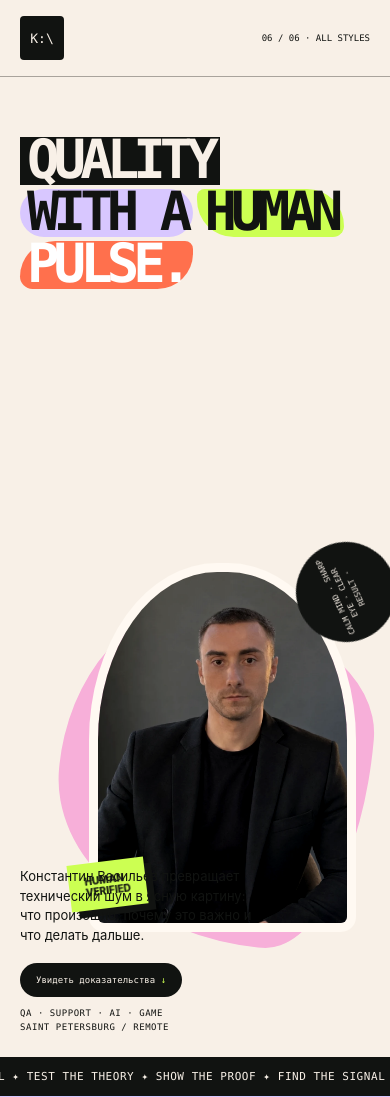
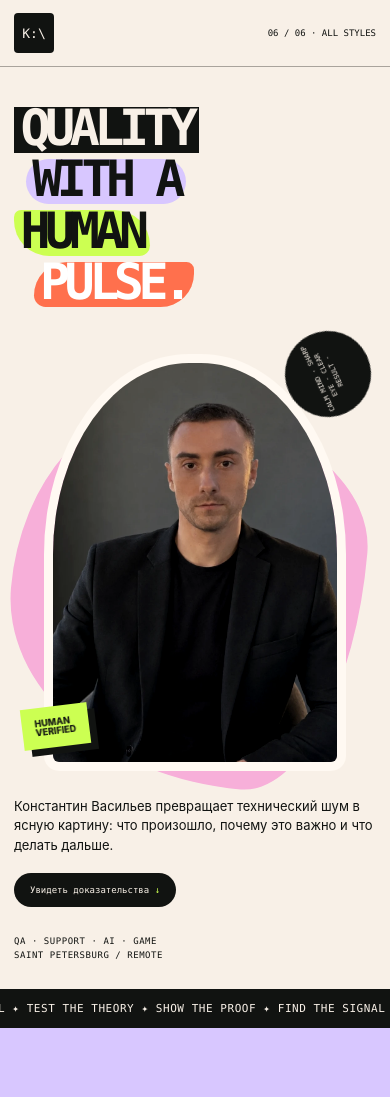
Before and after one commit to Kezerio/kezerio-qa-portfolio, a plain HTML site: page concepts/06-human-in-motion.html in a window 390 px wide. Shown: the top 1097 px of the page. Drawn offline with Linux system fonts and the light colour scheme.

Commit message:
Fix mobile and 200 percent zoom layout

```diff
--- a/concepts/concepts.css
+++ b/concepts/concepts.css
@@ -407,6 +407,8 @@ button, input { font: inherit; }
   color: var(--fusion-ink);
   background: var(--fusion-cream);
   font-family: var(--sans);
+  min-width: 0;
+  overflow-x: hidden;
 }
 .fusion-progress { position: fixed; z-index: 100; top: 0; left: 0; right: 0; height: 5px; pointer-events: none; }
 .fusion-progress i { display: block; width: 0; height: 100%; background: linear-gradient(90deg, var(--fusion-lime), var(--fusion-coral), var(--fusion-lilac), var(--fusion-blue)); }
@@ -558,45 +560,151 @@ button, input { font: inherit; }
   .final-contact-facts { grid-template-columns: 1fr 1fr; }
 }
 
+/* Reflow mode for tablets and desktop browsers enlarged to 200% */
+@media (max-width: 1000px) {
+  .fusion-nav, .final-nav { padding: 18px 3vw; grid-template-columns: 1fr auto; }
+  .fusion-nav nav { display: none; }
+
+  .fusion-hero {
+    display: flex;
+    min-height: 0;
+    padding: 52px 4vw 34px;
+    align-items: stretch;
+    flex-direction: column;
+  }
+  .fusion-hero__headline {
+    order: 1;
+    width: 100%;
+    margin: 0;
+    align-content: initial;
+    align-items: flex-start;
+    flex-direction: column;
+    flex-wrap: nowrap;
+    gap: 8px;
+    transform: rotate(-.6deg);
+  }
+  .fusion-word {
+    max-width: 100%;
+    font-size: clamp(50px, 9.5vw, 90px);
+    line-height: .82;
+    overflow-wrap: anywhere;
+  }
+  .fusion-word:nth-child(2) { margin-left: 7vw; }
+  .fusion-word:nth-child(3) { margin-left: 2vw; }
+  .fusion-word:nth-child(4) { margin-left: 11vw; }
+  .fusion-hero__portrait {
+    position: relative;
+    order: 2;
+    width: min(72vw, 440px);
+    right: auto;
+    bottom: auto;
+    margin: 42px auto 28px;
+    flex: 0 0 auto;
+  }
+  .fusion-hero__bottom {
+    position: relative;
+    order: 3;
+    width: min(760px, 100%);
+    left: auto;
+    right: auto;
+    bottom: auto;
+    margin: 0 auto;
+    align-items: flex-start;
+  }
+  .fusion-hero__note {
+    position: relative;
+    order: 4;
+    left: auto;
+    bottom: auto;
+    margin: 32px 0 0;
+  }
+
+  .fusion-projects { grid-template-columns: 1fr; }
+  .fusion-project, .fusion-project:first-child { grid-column: auto; }
+  .fusion-project h3,
+  .fusion-manifesto h2,
+  .fusion-section-head h2,
+  .fusion-story__copy h2,
+  .fusion-tools h2,
+  .fusion-contact h2 { overflow-wrap: anywhere; }
+  .fusion-manifesto h2 { line-height: .94; }
+  .fusion-section-head h2 { line-height: .9; }
+  .fusion-project h3 { line-height: .82; }
+  .fusion-story__copy h2 { line-height: .9; }
+  .fusion-tools h2 { line-height: .92; }
+  .fusion-contact h2 { line-height: .9; }
+}
+
 @media (max-width: 720px) {
   .fusion-nav { padding: 16px 20px; grid-template-columns: 1fr 1fr; }
   .fusion-nav nav { display: none; }
   .final-nav__contact { display: none; }
-  .fusion-hero { min-height: 980px; padding: 60px 20px 25px; }
-  .fusion-hero__headline { width: 100%; margin: 0; gap: 4px; }
-  .fusion-word { font-size: 54px; }
-  .fusion-hero__portrait { width: 76vw; right: 5vw; bottom: 125px; }
+  .fusion-hero { min-height: 0; padding: 48px 20px 28px; }
+  .fusion-hero__headline { width: 100%; margin: 0; gap: 6px; }
+  .fusion-word { font-size: clamp(36px, 14vw, 58px); }
+  .fusion-word:nth-child(2) { margin-left: 5vw; }
+  .fusion-word:nth-child(3) { margin-left: 0; }
+  .fusion-word:nth-child(4) { margin-left: 8vw; }
+  .fusion-hero__portrait { width: min(78vw, 390px); right: auto; bottom: auto; margin: 38px auto 26px; }
   .fusion-photo-orbit { width: 100px; height: 100px; padding-top: 34px; }
   .fusion-photo-tag { left: -5px; bottom: 24px; }
-  .fusion-hero__note { left: 20px; bottom: 22px; }
-  .fusion-hero__bottom { left: 20px; right: 20px; bottom: 60px; align-items: flex-start; flex-direction: column; gap: 18px; }
-  .fusion-hero__bottom p { max-width: 70%; font-size: 13px; }
+  .fusion-hero__note { left: auto; bottom: auto; margin-top: 28px; }
+  .fusion-hero__bottom { left: auto; right: auto; bottom: auto; align-items: flex-start; flex-direction: column; gap: 18px; }
+  .fusion-hero__bottom p { max-width: 100%; font-size: 13px; }
   .fusion-manifesto, .fusion-proof, .fusion-story, .fusion-route, .fusion-tools, .fusion-contact { padding: 90px 20px; }
-  .fusion-manifesto h2 { font-size: 47px; }
+  .fusion-manifesto h2 { font-size: clamp(34px, 11vw, 47px); line-height: .96; }
   .fusion-manifesto__foot { grid-template-columns: 1fr; gap: 25px; }
   .fusion-section-head { align-items: flex-start; flex-direction: column; gap: 20px; }
-  .fusion-section-head h2 { font-size: 58px; text-align: left; }
+  .fusion-section-head h2 { font-size: clamp(40px, 13vw, 58px); line-height: .92; text-align: left; }
   .fusion-projects { grid-template-columns: 1fr; }
   .fusion-project, .fusion-project:first-child { min-height: 450px; padding: 23px; grid-column: auto; }
-  .fusion-project h3 { font-size: 82px; }
+  .fusion-project h3 { font-size: clamp(56px, 18vw, 82px); line-height: .84; }
   .fusion-project > div { align-items: flex-start; flex-direction: column; }
-  .fusion-story__photos { min-height: 530px; }
+  .fusion-story__photos { min-height: clamp(390px, 125vw, 530px); }
   .fusion-story__photos span { width: 95px; height: 95px; right: 0; }
-  .fusion-story__copy h2 { font-size: 52px; }
+  .fusion-story__copy h2 { font-size: clamp(38px, 11vw, 52px); line-height: .94; }
   .fusion-route__line { display: none; }
   .fusion-route__items { margin-top: 65px; grid-template-columns: 1fr; gap: 65px; }
-  .fusion-tools h2 { font-size: 65px; }
-  .fusion-contact h2 { font-size: 69px; }
+  .fusion-tools h2 { font-size: clamp(38px, 11vw, 65px); line-height: .96; }
+  .fusion-contact h2 { font-size: clamp(44px, 13vw, 69px); line-height: .94; }
   .fusion-contact__row { align-items: flex-start; flex-direction: column; }
   .fusion-contact__row > div { flex-wrap: wrap; }
   .fusion-footer { align-items: flex-start; flex-direction: column; gap: 8px; }
   .growth-zone { padding: 90px 20px 30px; }
-  .growth-zone__field { display: flex; min-height: auto; margin: 50px -20px 0; padding: 0 20px 28px; overflow-x: auto; align-items: stretch; scroll-snap-type: x mandatory; }
-  .growth-stage, .growth-stage--base, .growth-stage--now, .growth-stage--practice, .growth-stage--next { min-width: 82vw; min-height: 470px; scroll-snap-align: start; }
+  .growth-zone__field { display: grid; min-height: auto; margin: 50px 0 0; padding: 0; overflow: visible; grid-template-columns: 1fr; align-items: stretch; }
+  .growth-stage, .growth-stage--base, .growth-stage--now, .growth-stage--practice, .growth-stage--next { min-width: 0; min-height: 400px; }
   .growth-stage time { margin-top: auto; }
   .final-learning { padding: 90px 20px; }
   .final-learning__grid { grid-template-columns: 1fr; }
   .final-contact-facts { grid-template-columns: 1fr; }
+}
+
+@media (max-width: 420px) {
+  .fusion-nav, .final-nav { padding: 13px 14px; }
+  .fusion-logo { width: 40px; height: 40px; }
+  .final-nav__actions { gap: 6px; }
+  .final-language button { min-width: 31px; padding: 7px 6px; }
+  .fusion-hero { padding: 40px 14px 26px; }
+  .fusion-word { font-size: clamp(34px, 14vw, 50px); }
+  .fusion-word:nth-child(2) { margin-left: 3vw; }
+  .fusion-word:nth-child(4) { margin-left: 5vw; }
+  .fusion-hero__portrait { width: min(86vw, 350px); margin-top: 34px; }
+  .fusion-photo-orbit { width: 86px; height: 86px; right: -8px; padding: 28px 6px 0; font-size: 7px; }
+  .fusion-photo-tag { padding: 11px 13px; font-size: 9px; }
+  .fusion-manifesto, .fusion-proof, .fusion-story, .fusion-route, .fusion-tools, .fusion-contact { padding: 72px 16px; }
+  .fusion-project, .fusion-project:first-child { min-height: 400px; padding: 18px; }
+  .fusion-project h3 { font-size: clamp(50px, 18vw, 68px); }
+  .fusion-project p { font-size: 14px; }
+  .fusion-story { gap: 62px; }
+  .fusion-story__photos span { width: 78px; height: 78px; font-size: 10px; }
+  .fusion-chip-field button { padding: 12px 15px; font-size: 14px; }
+  .growth-zone { padding: 72px 16px 28px; }
+  .growth-stage { padding: 23px; }
+  .growth-stage, .growth-stage--base, .growth-stage--now, .growth-stage--practice, .growth-stage--next { min-height: 370px; }
+  .final-learning { padding: 72px 16px; }
+  .final-certificate > div { padding: 20px; grid-template-columns: 34px 1fr; }
+  .fusion-contact__row { margin-top: 50px; }
+  .final-contact-facts { margin-top: 48px; }
 }
 
 /* Shared responsive rules */
```
Also changed, not shown: index.html (+2 -2 lines).
